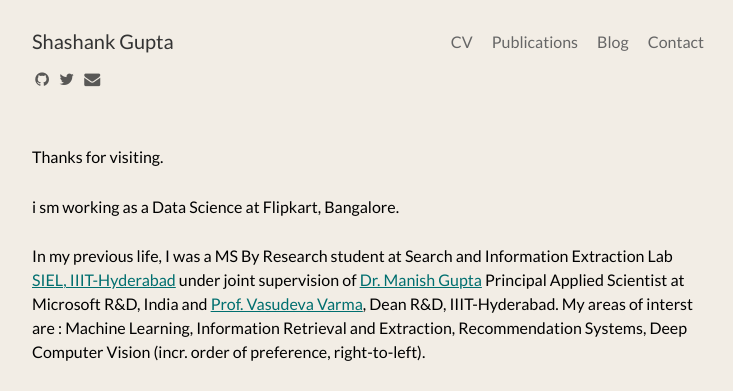
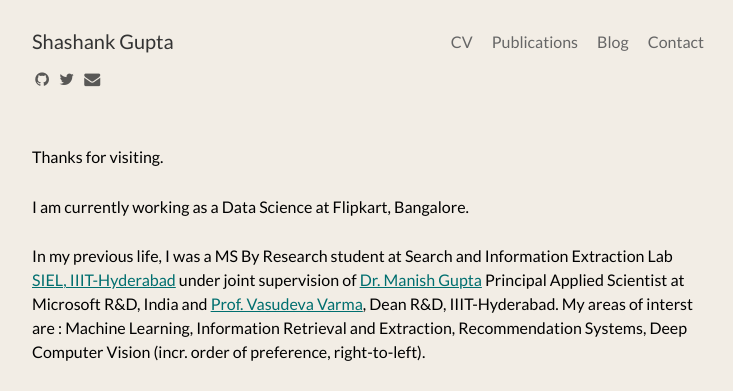
Before and after one commit to shashankg7/shashankg7.github.io, a Jekyll site: the page built from index.md, in a window 1280 px wide. Shown: the top 391 px of the page, without its empty margins (272-1005 px from the left). Built offline with Jekyll 4.4.1, drawn with Linux system fonts in a browser that asks for light colours; nearby versions of some CDN libraries.

Commit message:
Update index.md

```diff
--- a/index.md
+++ b/index.md
@@ -5,7 +5,7 @@
 
 Thanks for visiting.
 
-i sm working as a Data Science at Flipkart, Bangalore.
+I am currently working as a Data Science at Flipkart, Bangalore.
 
 In my previous life, I was a MS By Research student at Search and Information Extraction Lab [SIEL, IIIT-Hyderabad](search.iiit.ac.in) under joint supervision of [Dr. Manish Gupta](https://www.microsoft.com/en-us/research/people/gmanish/?from=http%3A%2F%2Fresearch.microsoft.com%2Fen-us%2Fpeople%2Fgmanish%2F#) Principal Applied Scientist at Microsoft R&D, India and [Prof. Vasudeva Varma](https://faculty.iiit.ac.in/~vv/Home.html), Dean R&D, IIIT-Hyderabad. My areas of interst are : Machine Learning, Information Retrieval and Extraction, Recommendation Systems, Deep Computer Vision (incr. order of preference, right-to-left).
 
```
